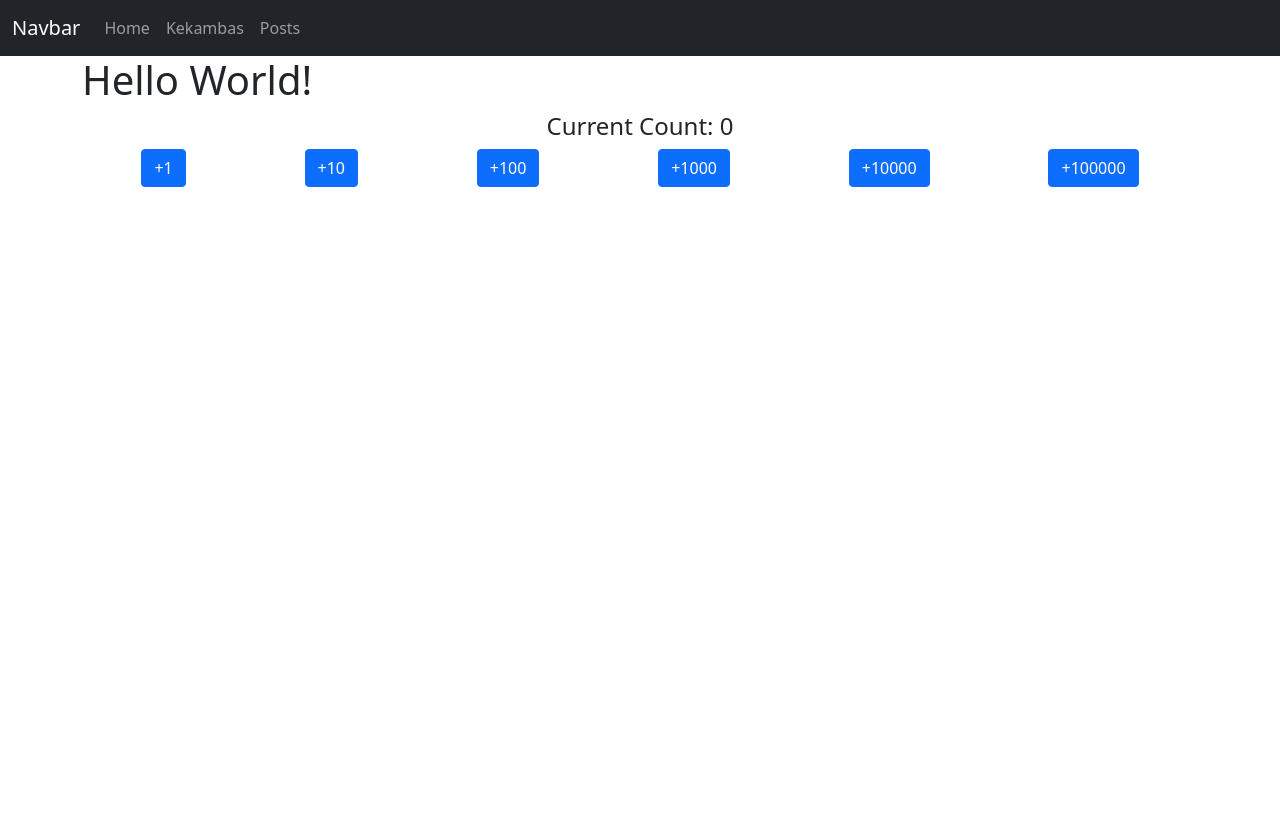
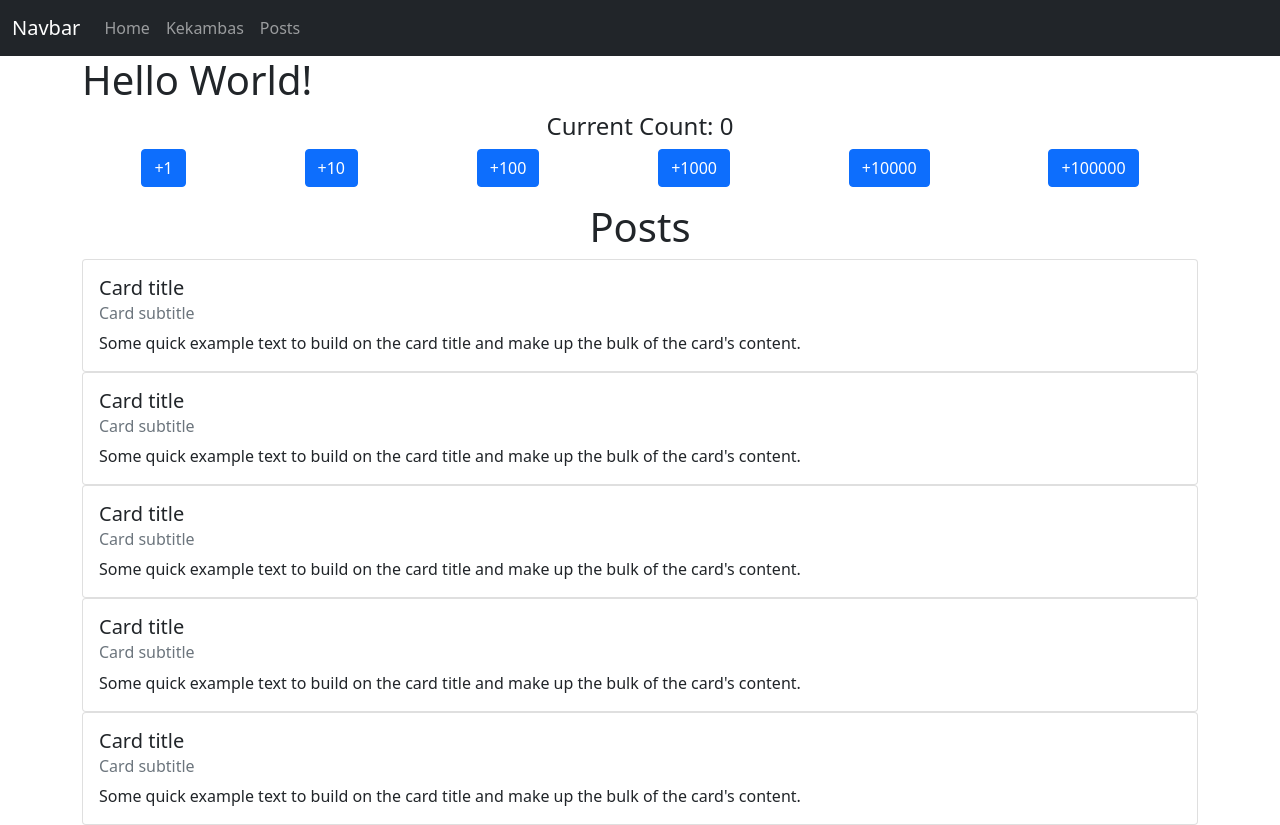
Before and after one commit to bstanton773/kekambas-86_react, a React (Create React App) app: page /posts in a window 1280 px wide. Before the commit the page ends 800 px from the top, so only its background shows below. Built offline with nearby package versions, Linux system fonts and the light colour scheme; no server answers.

Commit message:
Add Post component and starting PostCard component

```diff
--- a/src/App.js
+++ b/src/App.js
@@ -2,6 +2,7 @@ import React, { Component } from 'react';
 import Button from './components/Button';
 import Nav from "./components/Nav";
 import Kekambas from './views/Kekambas';
+import Posts from './views/Posts';
 import RacerTable from './views/RacerTable';
 import { Routes, Route } from 'react-router-dom';
 
@@ -48,6 +49,7 @@ export default class App extends Component{
                     {/* <RacerTable racers={this.state.racers}/> */}
                     <Routes>
                         <Route path='/kekambas' element={<Kekambas />} />
+                        <Route path='/posts' element={<Posts />} />
                     </Routes>
                 </div>
             </>
--- /dev/null
+++ b/src/components/PostCard.js
@@ -0,0 +1,13 @@
+import React from 'react'
+
+export default function PostCard(props) {
+    return (
+        <div className="card">
+            <div className="card-body">
+                <h5 className="card-title">Card title</h5>
+                <h6 className="card-subtitle mb-2 text-muted">Card subtitle</h6>
+                <p className="card-text">Some quick example text to build on the card title and make up the bulk of the card's content.</p>
+            </div>
+        </div>
+    )
+}
--- /dev/null
+++ b/src/views/Posts.js
@@ -0,0 +1,12 @@
+import React, { useState } from 'react';
+import PostCard from '../components/PostCard';
+
+export default function Posts(props) {
+    const [posts, setPosts] = useState([1, 2, 3, 4, 5]);
+    return (
+        <>
+        <h1 className='text-center mt-3'>Posts</h1>
+        {posts.map((p, i) => <PostCard key={i} post={p} />)}
+        </>
+    )
+}
```
